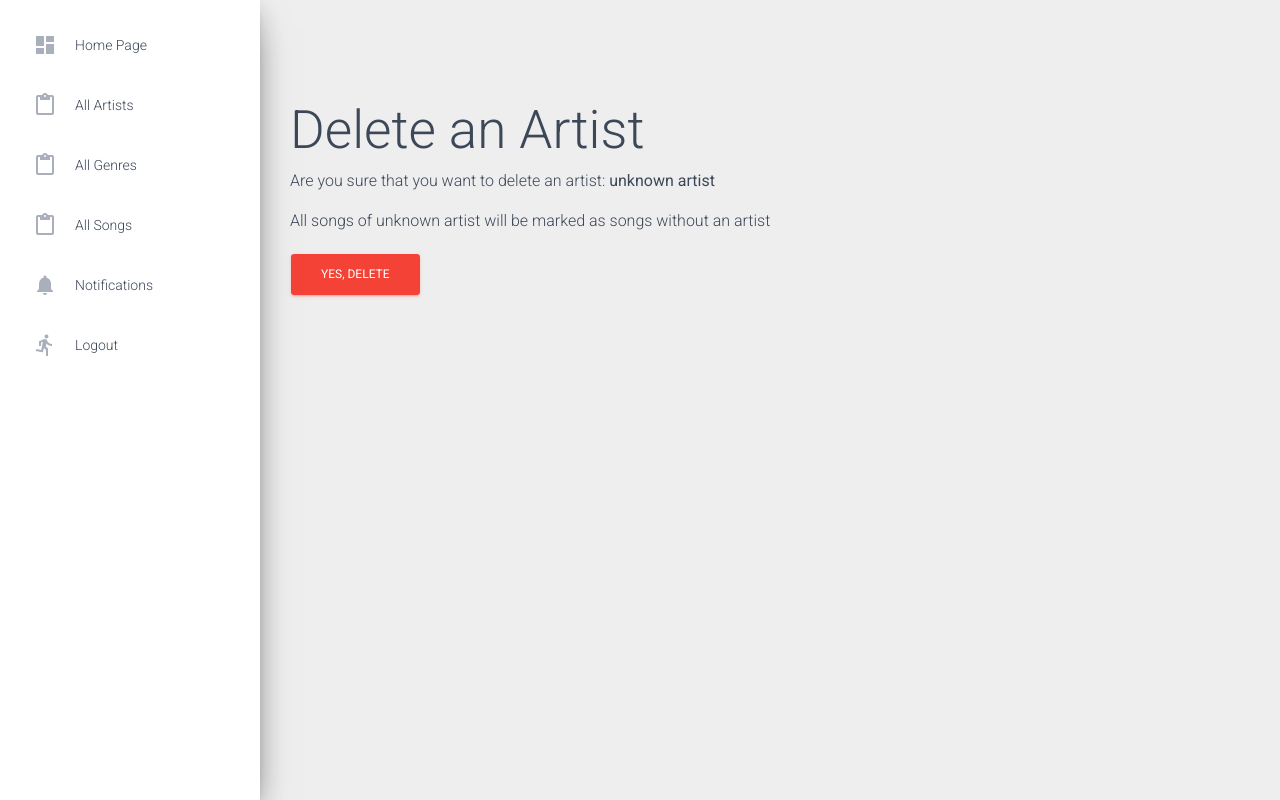
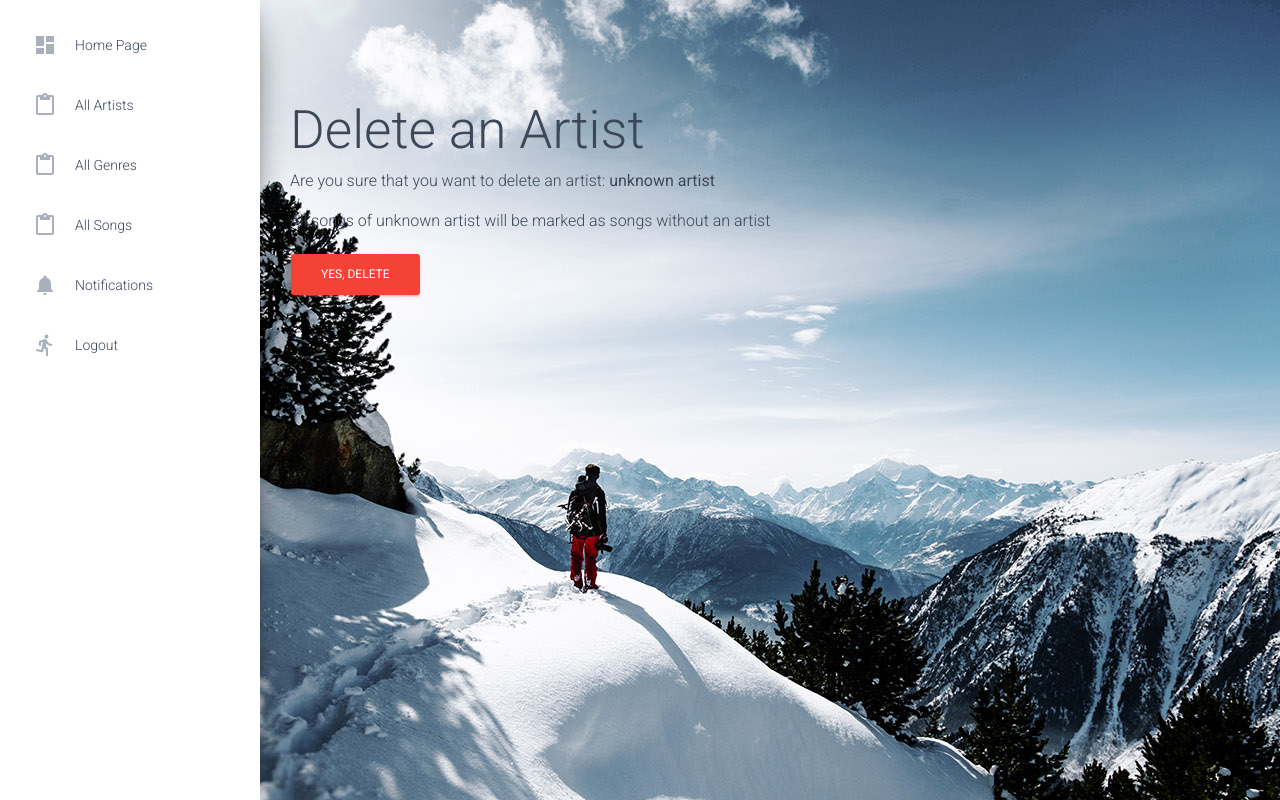
Before and after one commit to KirillMelanich/radio_station, a Django app: page /artists/1/delete/ in a window 1280 px wide. Run offline with Django 4.2, Linux system fonts and the light colour scheme; the visitor is signed in with stand-in values (Sample User, id 1); data comes from the database, SQL or seed files in the repository; some libraries are stand-ins or nearby versions.

Commit message:
Add background photo to templates/base.html

```diff
--- a/templates/base.html
+++ b/templates/base.html
@@ -68,7 +68,7 @@
 
 </head>
 
-<body class="">
+<body class="" style="background-image: url('static/assets/img/cover.jpg');">
   <div class="wrapper ">
 
     {% include 'includes/sidebar.html' %}
```
